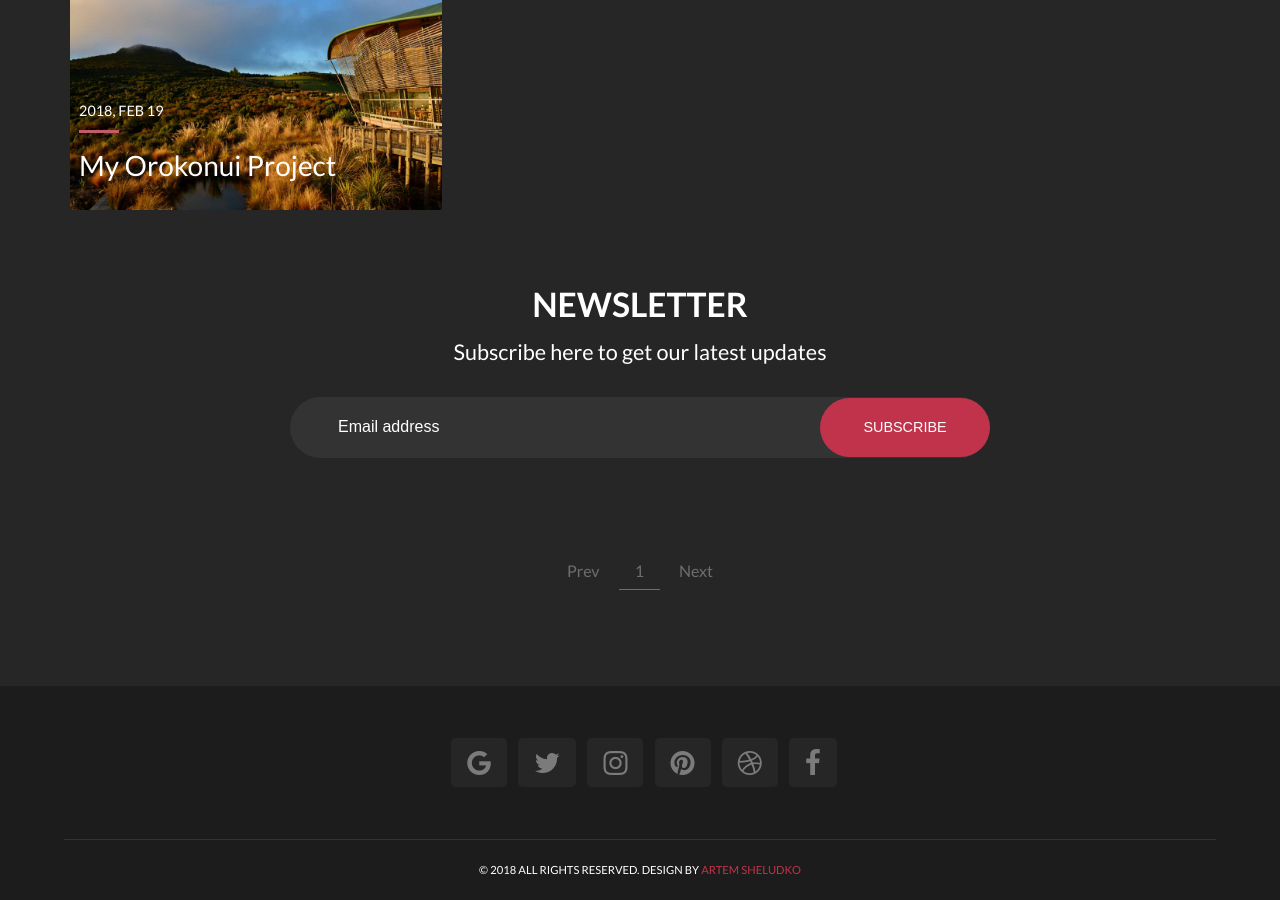
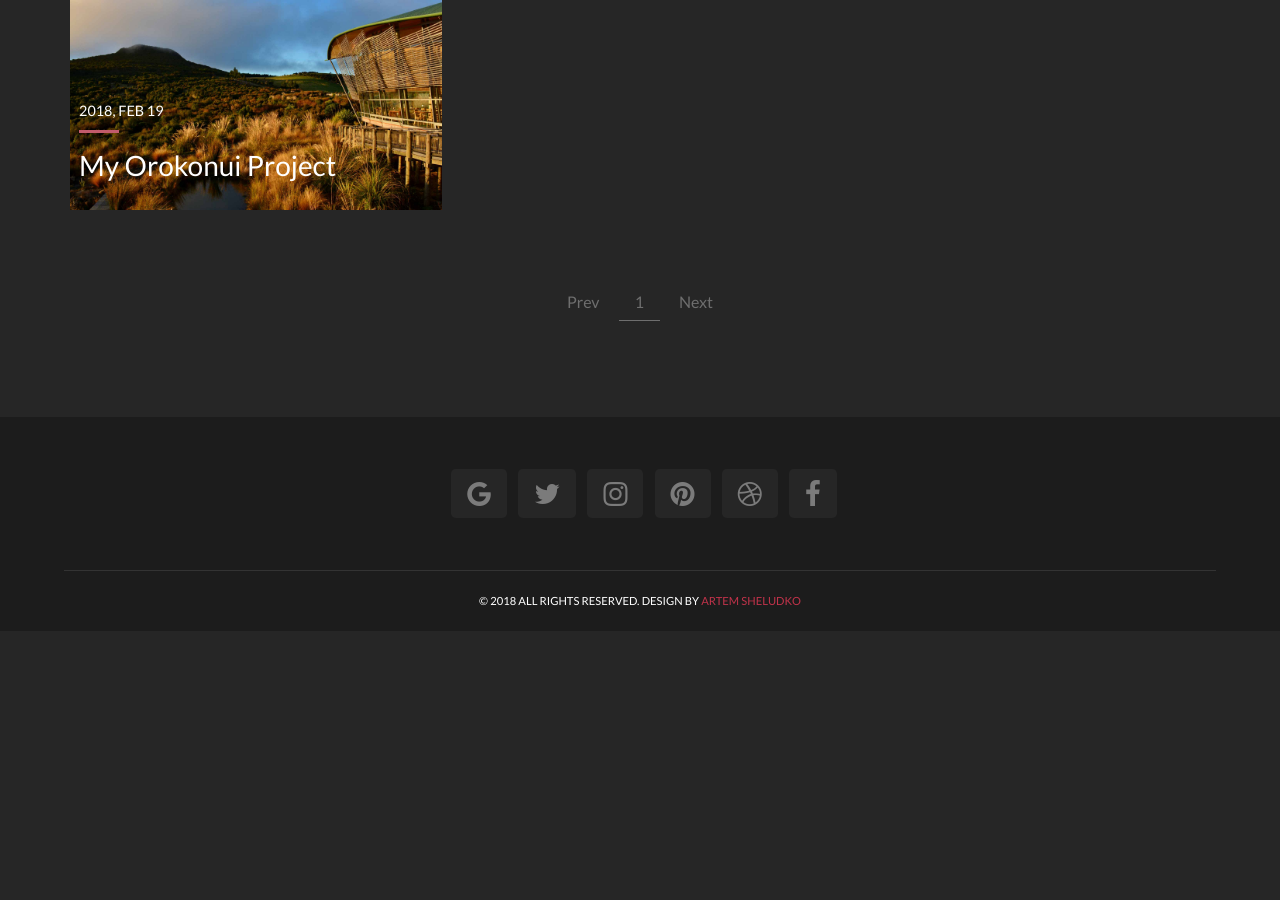
Before and after one commit to lootspk/lootspk.github.io, a Jekyll site: the page built from index.html, in a window 1280 px wide and 900 px high, scrolled down 669 px. Built offline with Jekyll 4.4.1, drawn with Linux system fonts in a browser that asks for light colours; the list of posts is cut into pages by our own code; after the commit the page ends 1300 px from its top, so only the background shows below that.

Commit message:
removed newsletter

```diff
--- a/_config.yml
+++ b/_config.yml
@@ -32,9 +32,6 @@ facebook_url:  # add url link
 # Disqus
 discus_identifier: mr-brown # add your discus identifier
 
-# Newsletter
-mailchimp: # add your MailChimp form identifier. For example - blogenjoyfreedom.us16.list-manage.com/subscribe/post?u=cd56155d76ddeeb4c0bc4d080&amp;id=7a526cd13e
-
 # Tracker
 analytics:
 
--- a/_includes/newsletter.html
+++ /dev/null
@@ -1,11 +0,0 @@
-
-<section class="newsletter" id="mc_embed_signup">
-  <h2 class="newsletter_title">Newsletter</h2>
-  <form action="//{{ site.mailchimp }}" method="post" id="mc-embedded-subscribe-form" name="mc-embedded-subscribe-form" class="validate" target="_blank" novalidate>
-    <label for="mce-EMAIL">Subscribe here to get our latest updates</label>
-    <div class="newsletter_box" id="mc_embed_signup_scroll">
-      <input type="email" name="EMAIL" placeholder="Email address" class="email_input" id="mce-EMAIL" required>
-      <input type="submit" value="Subscribe" name="subscribe" class="subscribe_btn" id="mc-embedded-subscribe">
-    </div>
-  </form>
-</section> <!-- End Section Newsletter -->
--- a/_layouts/main.html
+++ b/_layouts/main.html
@@ -12,7 +12,6 @@ layout: default
       </div>
   </section>
   </main>
-  {% include newsletter.html %}
 
   {% include pagination.html %}
 
```
